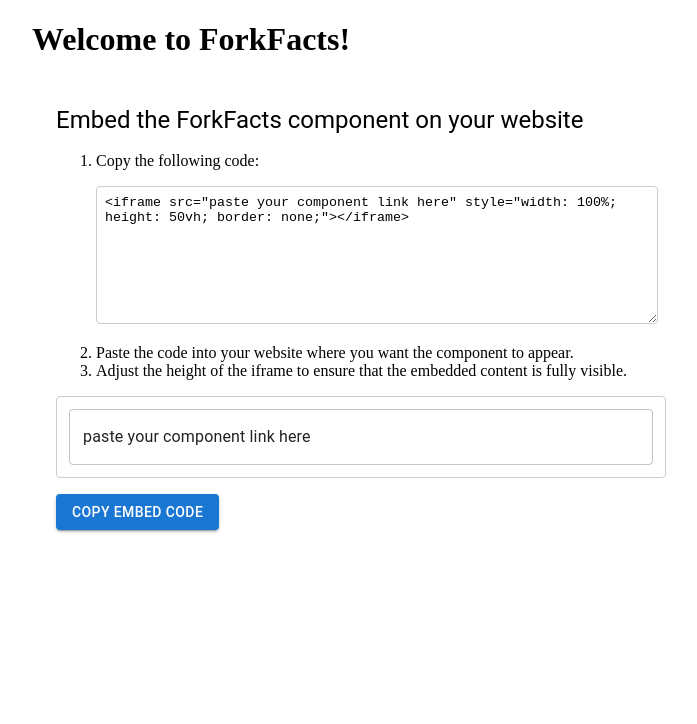
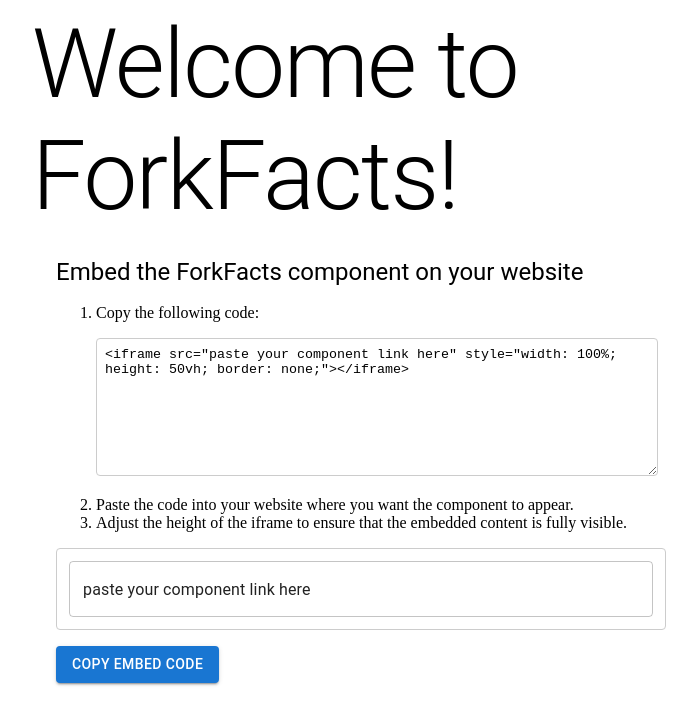
Before and after one commit to Ayomikuolatunji/forkfacts-ff-producers, a Gatsby site: page / in a window 1280 px wide. Shown: the whole page, without its empty margins (292-989 px from the left). Built offline with nearby package versions, Linux system fonts and the light colour scheme; Gatsby itself is replaced by a stand-in of ours.

Commit message:
working on embed code generator done

```diff
--- a/src/pages/index.tsx
+++ b/src/pages/index.tsx
@@ -1,7 +1,7 @@
 import * as React from "react";
 import type { HeadFC, PageProps } from "gatsby";
 import EmbedCodeGenerator from "../components/EmbedCodeGenerator";
-import { Box } from "@mui/material";
+import { Box, Typography } from "@mui/material";
 
 const IndexPage: React.FC<PageProps> = () => {
 	const componentUrl = "paste your component link here";
@@ -9,7 +9,7 @@
 
 	return (
 		<Box sx={{ width: "50%", mx: "auto"}}>
-			<h1>Welcome to ForkFacts!</h1>
+			<Typography variant="h1">Welcome to ForkFacts!</Typography>
 			<EmbedCodeGenerator componentUrl={componentUrl} />
 		</Box>
 	);
```
